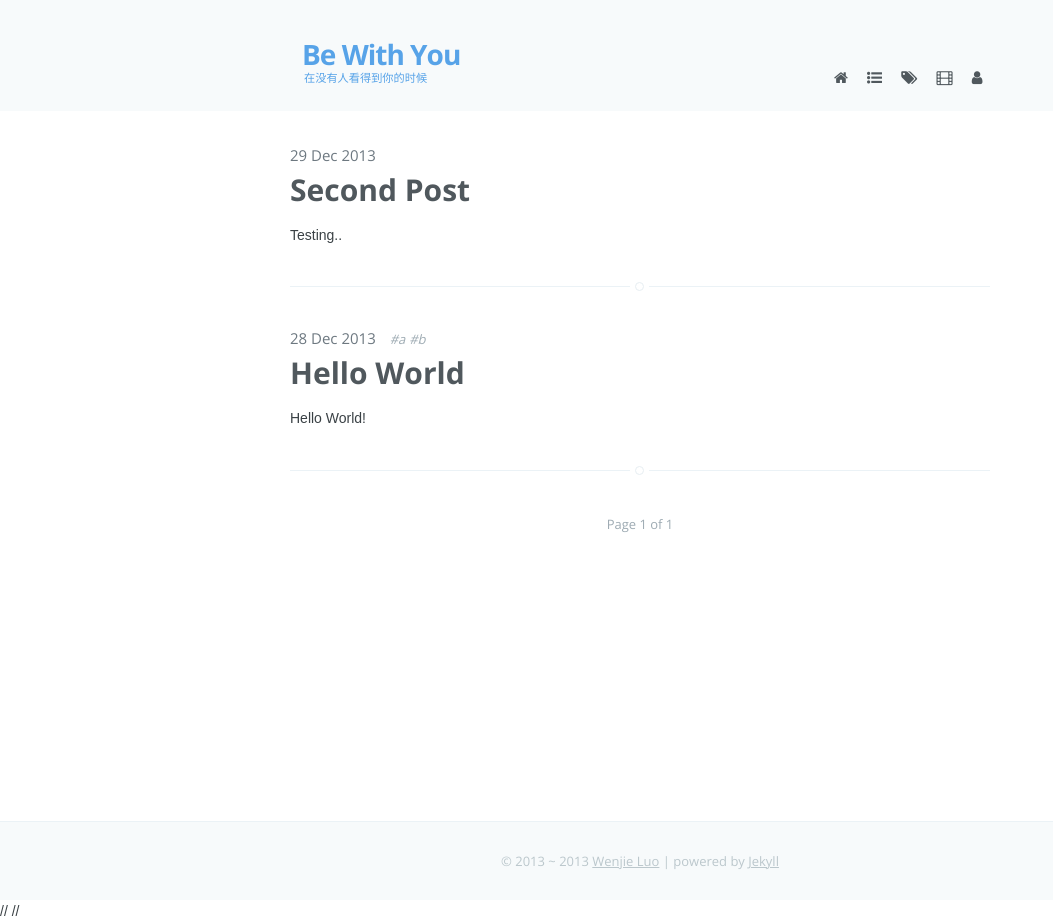
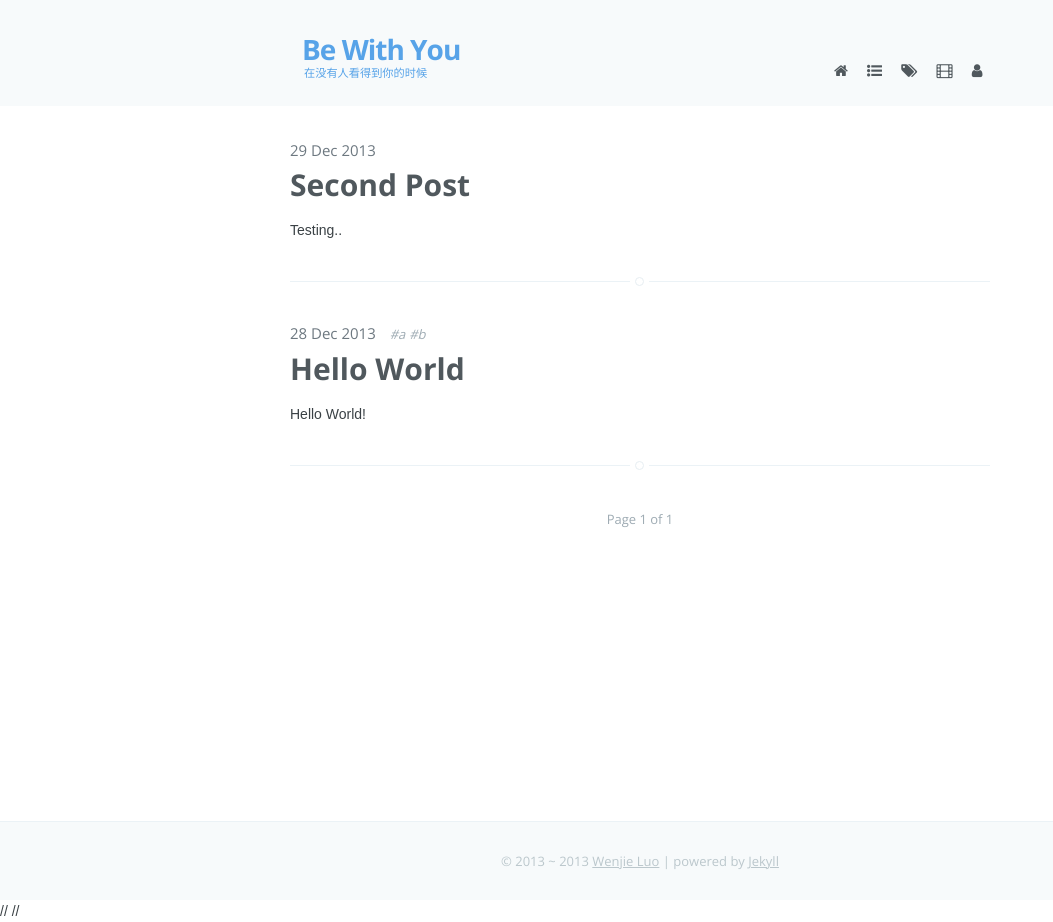
Before and after one commit to saakuraa/myblog, a Jekyll site: the page built from index.html, in a window 1280 px wide. Shown: the whole page, without its empty margins (0-1053 px from the left). Built offline with Jekyll 4.4.1, drawn with Linux system fonts in a browser that asks for light colours; nearby versions of some CDN libraries; Markdown is read by kramdown in place of the engine named in the settings; the list of posts is cut into pages by our own code; comment, search, counter and statistics services are not loaded.

Commit message:
new deployment

```diff
--- a/assets/css/styles.css
+++ b/assets/css/styles.css
@@ -344,6 +344,7 @@
       display: inline-block;
       position: relative;
       top: 1em;
+  	  float: left;
 }
 .site-header-inner #header h1 {
 	font-size: 2em;
@@ -360,20 +361,23 @@
 /*          background-color: #e9e9e9;*/
           display: block;
 /*		  margin: 2em, 2em;*/
-		  padding: 0.5em 1em 0.3em;
+		  padding: 0.15em 1em 0.3em;
 		  border-radius: 4px;
 		  text-decoration: none;
 }
 
 .site-header-inner #header a:hover {
             color: #fff;
-            background-color: #57A3E8;
+/*            background-color: #57A3E8; */
+            background-color: #80B6E9;
 }
 .site-header-inner nav {
       display: inline-block;
       position: relative;
-      top: 1em;
+      margin-top: 4em;
 	  font-size: 1.5rem;
+	  float: right;
+/*  	  background: #000000;*/
 }
 .site-header-inner nav a {
 color: #50585D;
```
